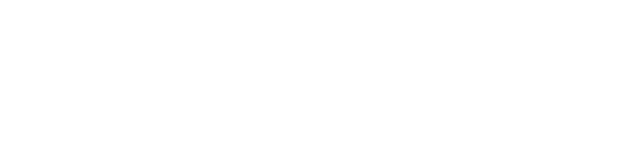
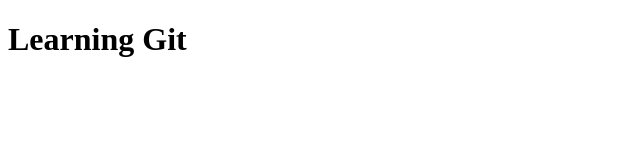
Before and after one commit to taliahm/learning-git, a plain HTML site: page index.html in a window 1280 px wide. Shown: the whole page, without its empty margins (0-640 px from the left). Drawn offline with Linux system fonts and the light colour scheme.

Commit message:
added h1

```diff
--- a/index.html
+++ b/index.html
@@ -2,9 +2,9 @@
 <html lang="en">
 <head>
 	<meta charset="UTF-8">
-	<title>Learning Gi</title>
+	<title>Learning Git</title>
 </head>
 <body>
-
+	<h1>Learning Git</h1>
 </body>
 </html>
```
